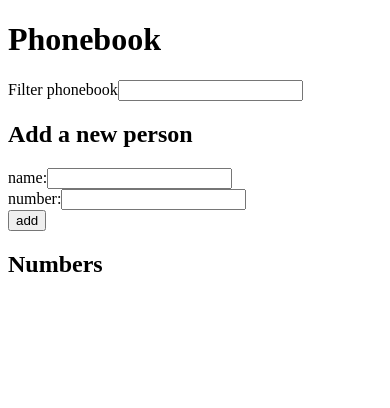
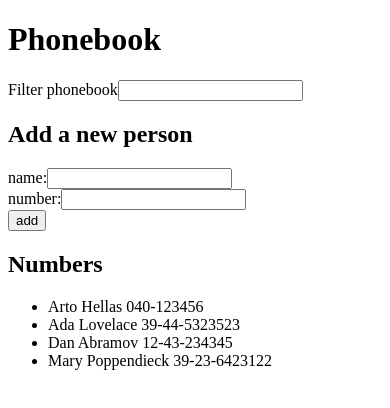
Before and after one commit to backjonas/fullstackopen, a React (Create React App) app in the folder part2/phonebook/: page / in a window 390 px wide. Shown: the top 408 px of the page. Built offline with nearby package versions, Linux system fonts and the light colour scheme; data requests are answered from the project's data file.

Commit message:
Part2, phonebook with effect

```diff
--- /dev/null
+++ b/part2/phonebook/db.json
@@ -0,0 +1,24 @@
+{
+  "persons":[
+    {
+      "name": "Arto Hellas",
+      "number": "040-123456",
+      "id": 1
+    },
+    {
+      "name": "Ada Lovelace",
+      "number": "39-44-5323523",
+      "id": 2
+    },
+    {
+      "name": "Dan Abramov",
+      "number": "12-43-234345",
+      "id": 3
+    },
+    {
+      "name": "Mary Poppendieck",
+      "number": "39-23-6423122",
+      "id": 4
+    }
+  ]
+}
--- a/part2/phonebook/package.json
+++ b/part2/phonebook/package.json
@@ -6,6 +6,7 @@
     "@testing-library/jest-dom": "^5.16.1",
     "@testing-library/react": "^12.1.2",
     "@testing-library/user-event": "^13.5.0",
+    "axios": "^0.25.0",
     "react": "^17.0.2",
     "react-dom": "^17.0.2",
     "react-scripts": "5.0.0",
--- a/part2/phonebook/src/App.js
+++ b/part2/phonebook/src/App.js
@@ -1,4 +1,5 @@
-import React, { useState } from 'react'
+import React, { useState, useEffect } from 'react'
+import axios from 'axios'
 import PersonForm from './components/PersonForm'
 import PersonList from './components/PersonList'
 import Filter from './components/Filter'
@@ -8,6 +9,14 @@
   const [newName, setNewName] = useState('')
   const [newNumber, setNewNumber] = useState('')
   const [currentFilter, setCurrentFilter] = useState('')
+
+  const initialPeopleHook = () => {
+    axios.get('http://localhost:3001/persons').then(response => {
+      setPeople(response.data)
+    })
+  }
+
+  useEffect(initialPeopleHook, [])
 
   const addPerson = (event) => {
     event.preventDefault()
```
Also changed, not shown: 2 other files (tests, documents, lock files or other folders).
